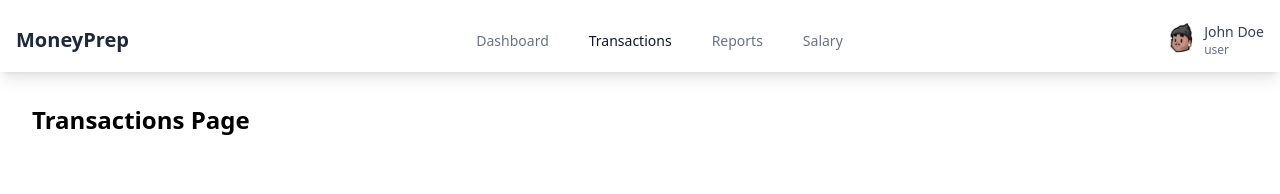
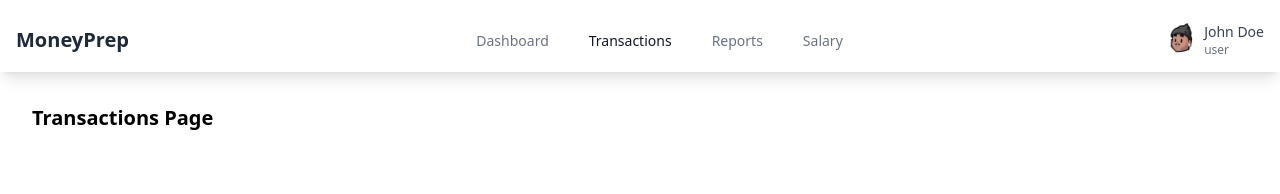
Before and after one commit to yogisyo16/prepare-your-money, a Vue app: page /transactions in a window 1280 px wide. Shown: the top 194 px of the page. Built offline with nearby package versions, Linux system fonts and the light colour scheme; the HTML template or start-up script is replaced by a standard one.

Commit message:
Update: Text - Update text into xl size - In progress update transaction page

```diff
--- a/src/views/TransactionsView.vue
+++ b/src/views/TransactionsView.vue
@@ -1,5 +1,5 @@
 <template>
     <div>
-        <h1 class="text-2xl font-bold">Transactions Page</h1>
+        <h1 class="text-xl font-bold">Transactions Page</h1>
     </div>
 </template>
```
